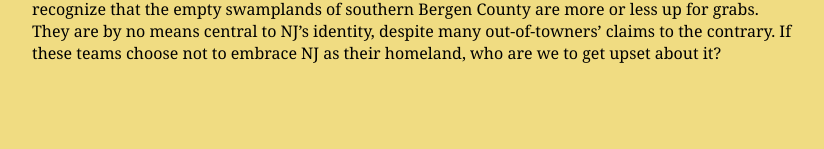
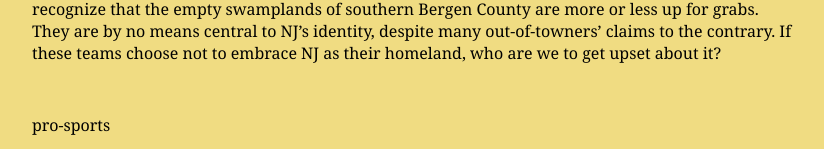
Before and after one commit to jonfried/oakafee.github.io, a Jekyll site: the page built from _posts/2016-09-13-pro-sports-history.md, in a window 1280 px wide and 900 px high, scrolled down 2294 px. Shown: the part 748-897 px from the top of the window, without its empty margins (224-1048 px from the left). Built offline with Jekyll 4.4.1, drawn with Linux system fonts in a browser that asks for light colours; before the commit the page ends 3156 px from its top, so only the background shows below that.

Commit message:
Update 2016-09-13-pro-sports-history.md

```diff
--- a/_posts/2016-09-13-pro-sports-history.md
+++ b/_posts/2016-09-13-pro-sports-history.md
@@ -5,6 +5,7 @@
 categories:
   - people
   - culture
+tags: pro-sports
 ---
 
 Near and dear to many New Jerseyans' hearts is the success of their favorite professional sports teams. Setting aside the debatable importance of sports in society, this contributor is staunch in his defense of sports' existence at the heart of New Jersey culture. I will keep this defense to a few sentences, but refer to this website's homepage: a plea for New Jerseyans to come together, whether white or black, Asian or Hispanic, rich or poor, suburban or urban (or rural!), and join in our appreciation of New Jersey. Sports are known as the great equalizer: no matter your socioeconomic background, one can always discuss the recent game with a stranger. "How about that local sports team?" A refrain commonly heard. Given our placement in the Northeast, where popularity of college sports is at a geographic nadir, professional sports are a valuable tool in bonding and relationship-building, whether amongst friends, parents and children, or coworkers. Therefore, with this spirit in mind, I embark on a concise but hopefully comprehensive history of professional sports in this great state.
```
